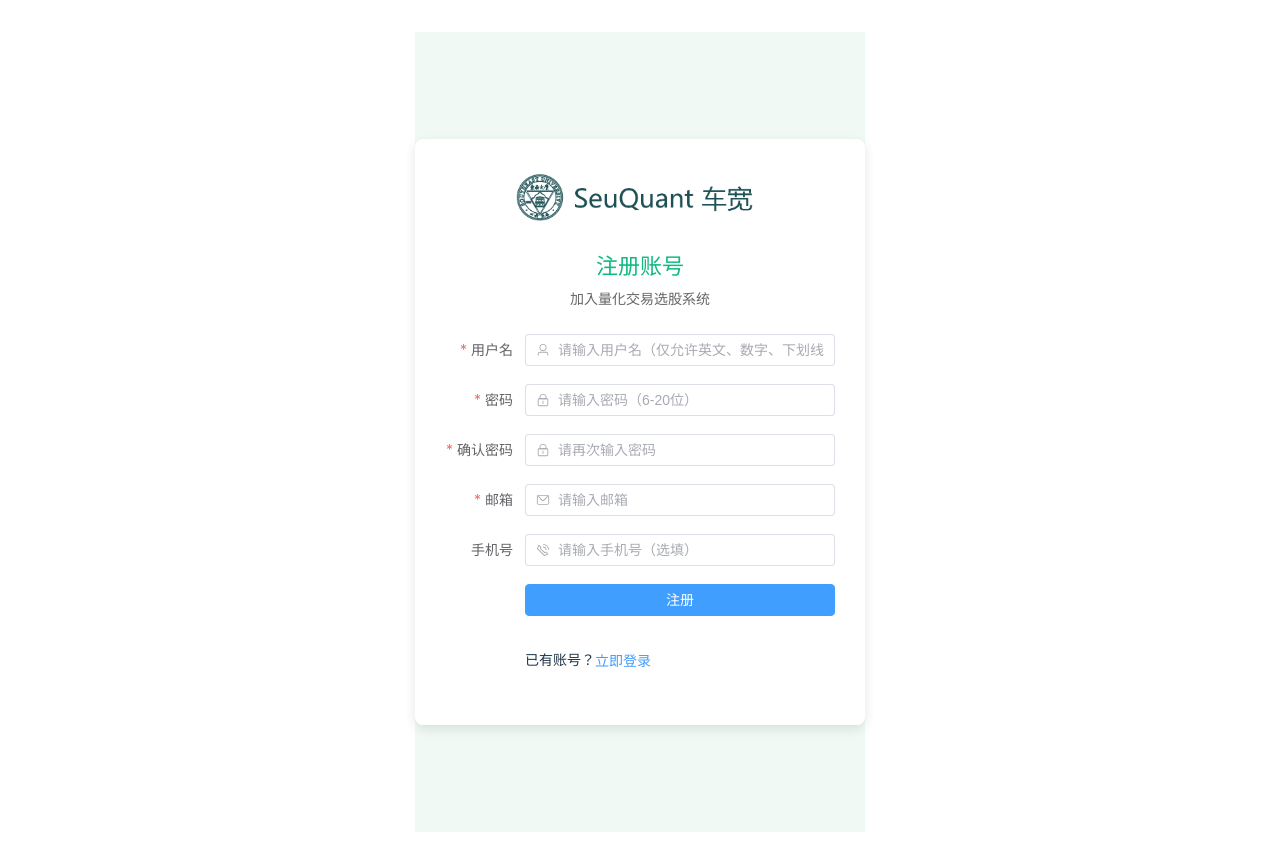
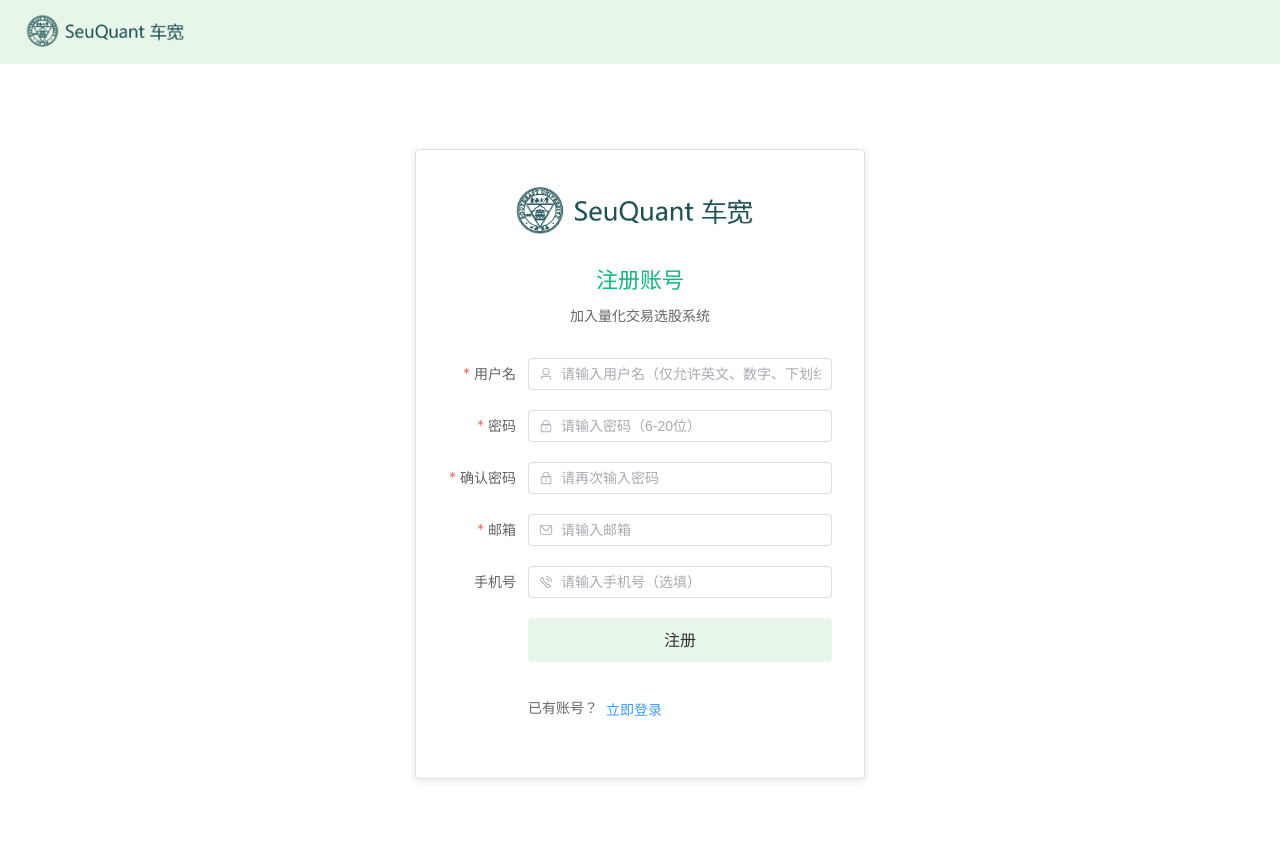
Before and after one commit to julymiaw/quant_trading, a Vue app in the folder frontend/: page /register in a window 1280 px wide. Built offline with nearby package versions, Linux system fonts and the light colour scheme.

Commit message:
统一了注册页面与登录页面的风格

```diff
--- a/frontend/src/views/Register.vue
+++ b/frontend/src/views/Register.vue
@@ -1,10 +1,19 @@
 <template>
-  <div class="register-container">
-    <div class="register-form-wrapper">
-      <div class="register-header">
-        <img src="../../logo_seuquant.png" alt="Logo" class="register-logo" />
-        <h2>注册账号</h2>
-        <p>加入量化交易选股系统</p>
+  <div class="register-page">
+    <!-- 顶部淡绿色条 -->
+    <div class="register-header-bar">
+      <img src="/logo_seuquant.png" alt="Logo" class="header-logo" />
+    </div>
+
+    <!-- 主内容区域 -->
+    <div class="register-content-container">
+      <!-- 注册表单卡片 -->
+      <div class="register-form-card">
+        <!-- Logo和标题 -->
+        <div class="form-logo-container">
+          <img src="/logo_seuquant.png" alt="Logo" class="form-logo" />
+          <h2 class="form-title">注册账号</h2>
+          <p class="form-subtitle">加入量化交易选股系统</p>
         </div>
 
         <el-form
@@ -12,14 +21,12 @@
           :model="registerForm"
           :rules="registerRules"
           class="register-form"
-        label-width="80px"
-      >
+          label-width="80px">
           <el-form-item label="用户名" prop="userName">
             <el-input
               v-model="registerForm.userName"
               placeholder="请输入用户名（仅允许英文、数字、下划线）"
-            prefix-icon="User"
-          />
+              prefix-icon="User" />
           </el-form-item>
 
           <el-form-item label="密码" prop="password">
@@ -28,8 +35,7 @@
               type="password"
               placeholder="请输入密码（6-20位）"
               prefix-icon="Lock"
-            show-password
-          />
+              show-password />
           </el-form-item>
 
           <el-form-item label="确认密码" prop="confirmPassword">
@@ -38,24 +44,21 @@
               type="password"
               placeholder="请再次输入密码"
               prefix-icon="Lock"
-            show-password
-          />
+              show-password />
           </el-form-item>
 
           <el-form-item label="邮箱" prop="email">
             <el-input
               v-model="registerForm.email"
               placeholder="请输入邮箱"
-            prefix-icon="Message"
-          />
+              prefix-icon="Message" />
           </el-form-item>
 
           <el-form-item label="手机号" prop="phone">
             <el-input
               v-model="registerForm.phone"
               placeholder="请输入手机号（选填）"
-            prefix-icon="Phone"
-          />
+              prefix-icon="Phone" />
           </el-form-item>
 
           <el-form-item>
@@ -63,8 +66,7 @@
               type="primary"
               :loading="loading"
               @click="handleRegister"
-            style="width: 100%"
-          >
+              style="width: 100%">
               注册
             </el-button>
           </el-form-item>
@@ -80,109 +82,129 @@
         </el-form>
       </div>
     </div>
+  </div>
 </template>
-
 <script>
-import { ref, reactive } from 'vue'
-import { useRouter } from 'vue-router'
-import { ElMessage } from 'element-plus'
-import axios from 'axios'
+import { ref, reactive } from "vue";
+import { useRouter } from "vue-router";
+import { ElMessage } from "element-plus";
+import axios from "axios";
 
 export default {
-  name: 'Register',
+  name: "Register",
   setup() {
-    const router = useRouter()
-    const registerFormRef = ref(null)
-    const loading = ref(false)
+    const router = useRouter();
+    const registerFormRef = ref(null);
+    const loading = ref(false);
 
     // 注册表单数据
     const registerForm = reactive({
-      userName: '',
-      password: '',
-      confirmPassword: '',
-      email: '',
-      phone: ''
-    })
+      userName: "",
+      password: "",
+      confirmPassword: "",
+      email: "",
+      phone: "",
+    });
 
     // 表单验证规则
     const registerRules = {
       userName: [
-        { required: true, message: '请输入用户名', trigger: 'blur' },
-        { pattern: /^[a-zA-Z0-9_]+$/, message: '用户名仅允许英文、数字、下划线', trigger: 'blur' },
-        { min: 3, max: 50, message: '用户名长度在 3 到 50 个字符', trigger: 'blur' }
+        { required: true, message: "请输入用户名", trigger: "blur" },
+        {
+          pattern: /^[a-zA-Z0-9_]+$/,
+          message: "用户名仅允许英文、数字、下划线",
+          trigger: "blur",
+        },
+        {
+          min: 3,
+          max: 50,
+          message: "用户名长度在 3 到 50 个字符",
+          trigger: "blur",
+        },
       ],
       password: [
-        { required: true, message: '请输入密码', trigger: 'blur' },
-        { min: 6, max: 20, message: '密码长度在 6 到 20 个字符', trigger: 'blur' }
+        { required: true, message: "请输入密码", trigger: "blur" },
+        {
+          min: 6,
+          max: 20,
+          message: "密码长度在 6 到 20 个字符",
+          trigger: "blur",
+        },
       ],
       confirmPassword: [
-        { required: true, message: '请确认密码', trigger: 'blur' },
+        { required: true, message: "请确认密码", trigger: "blur" },
         {
           validator: (rule, value, callback) => {
             if (value !== registerForm.password) {
-              callback(new Error('两次输入的密码不一致'))
+              callback(new Error("两次输入的密码不一致"));
             } else {
-              callback()
+              callback();
             }
           },
-          trigger: 'blur'
-        }
+          trigger: "blur",
+        },
       ],
       email: [
-        { required: true, message: '请输入邮箱', trigger: 'blur' },
-        { type: 'email', message: '请输入有效的邮箱地址', trigger: 'blur' }
+        { required: true, message: "请输入邮箱", trigger: "blur" },
+        { type: "email", message: "请输入有效的邮箱地址", trigger: "blur" },
       ],
       phone: [
         {
           pattern: /^1[3-9]\d{9}$/,
-          message: '请输入有效的手机号',
-          trigger: 'blur',
-          required: false
-        }
-      ]
-    }
+          message: "请输入有效的手机号",
+          trigger: "blur",
+          required: false,
+        },
+      ],
+    };
 
     // 处理注册
     const handleRegister = async () => {
       try {
-        if (!registerForm.userName || !registerForm.password || !registerForm.confirmPassword) {
-          ElMessage.warning('请填写完整信息')
-          return
+        if (
+          !registerForm.userName ||
+          !registerForm.password ||
+          !registerForm.confirmPassword
+        ) {
+          ElMessage.warning("请填写完整信息");
+          return;
         }
 
         if (registerForm.password !== registerForm.confirmPassword) {
-          ElMessage.warning('两次输入的密码不一致')
-          return
+          ElMessage.warning("两次输入的密码不一致");
+          return;
         }
 
         // 验证表单
-        await registerFormRef.value.validate()
+        await registerFormRef.value.validate();
 
-        loading.value = true
+        loading.value = true;
 
         // 发送真实的注册请求，路径与baseURL配置匹配
-        const response = await axios.post('/auth/register', registerForm)
+        const response = await axios.post("/auth/register", registerForm);
 
-        ElMessage.success(response.data.message || '注册成功')
+        ElMessage.success(response.data.message || "注册成功");
 
         // 注册成功后跳转到登录页面
-        router.push('/login')
+        router.push("/login");
       } catch (error) {
-        console.error('注册失败:', error)
-        if (error.name === 'ValidationError') {
-          ElMessage.error('请检查表单信息')
+        console.error("注册失败:", error);
+        if (error.name === "ValidationError") {
+          ElMessage.error("请检查表单信息");
         } else {
-          ElMessage.error(error.response?.data?.message || '注册失败，请稍后重试')
+          ElMessage.error(
+            error.response?.data?.message || "注册失败，请稍后重试"
+          );
         }
       } finally {
-        loading.value = false
+        loading.value = false;
       }
-    }
+    };
 
     // 跳转到登录页面
     const goToLogin = () => {
-      router.push('/login')
-    }
+      router.push("/login");
+    };
 
     return {
       registerFormRef,
@@ -190,58 +212,116 @@
       registerRules,
       loading,
       handleRegister,
-      goToLogin
-    }
-  }
-}
+      goToLogin,
+    };
+  },
+};
 </script>
 
 <style scoped>
-.register-container {
+.register-page {
+  display: flex;
+  flex-direction: column;
+  min-height: 100vh;
+}
+
+/* 顶部淡绿色条 */
+.register-header-bar {
+  background-color: #e8f5e9;
+  height: 64px;
+  width: 100%;
+  position: fixed;
+  top: 0;
+  left: 0;
+  z-index: 1000;
   display: flex;
   align-items: center;
-  justify-content: center;
-  min-height: 100vh;
-  background-color: #f0f9f4;
+  padding-left: 24px;
 }
 
-.register-form-wrapper {
-  background-color: white;
-  border-radius: 8px;
-  box-shadow: 0 4px 12px rgba(0, 0, 0, 0.1);
-  padding: 30px;
-  width: 450px;
+.header-logo {
+  height: 40px;
+  width: auto;
 }
 
-.register-header {
-  text-align: center;
-  margin-bottom: 25px;
+/* 主内容区域 */
+.register-content-container {
+  padding-top: 64px;
+  flex: 1;
+  display: flex;
+  justify-content: center;
+  align-items: center;
+  min-height: calc(100vh - 64px);
 }
 
-.register-logo {
-  height: 60px;
-  margin-bottom: 15px;
+/* 注册表单卡片 */
+.register-form-card {
+  background-color: white;
+  border: 1px solid #e0e0e0;
+  border-radius: 4px;
+  padding: 32px;
+  width: 450px;
+  box-shadow: 0 2px 8px rgba(0, 0, 0, 0.1);
 }
 
-.register-header h2 {
-  margin: 0 0 5px 0;
+/* Logo和标题 */
+.form-logo-container {
+  text-align: center;
+  margin-bottom: 32px;
+}
+
+.form-logo {
+  height: 60px;
+  width: auto;
+  margin-bottom: 16px;
+}
+
+.form-title {
+  margin: 0 0 8px 0;
   color: #10b981;
   font-size: 22px;
   font-weight: 600;
 }
 
-.register-header p {
+.form-subtitle {
   margin: 0;
   color: #666;
   font-size: 14px;
 }
 
+/* 表单 */
 .register-form {
   width: 100%;
 }
 
+/* 表单项间距调整 */
+.register-form .el-form-item {
+  margin-bottom: 20px;
+}
+
+/* 注册按钮样式 */
+.register-form .el-button--primary {
+  background-color: #e8f5e9;
+  color: #333;
+  border: none;
+  height: 44px;
+  font-size: 16px;
+  font-weight: 500;
+}
+
+.register-form .el-button--primary:hover {
+  background-color: #d4eed6;
+}
+
+/* 底部链接 */
 .register-form-footer {
   text-align: center;
   margin-top: 10px;
 }
+
+.register-form-footer span {
+  color: #666;
+  font-size: 14px;
+  margin-right: 8px;
+}
 </style>
```
Lines whose indentation alone changed are shown as unchanged.
